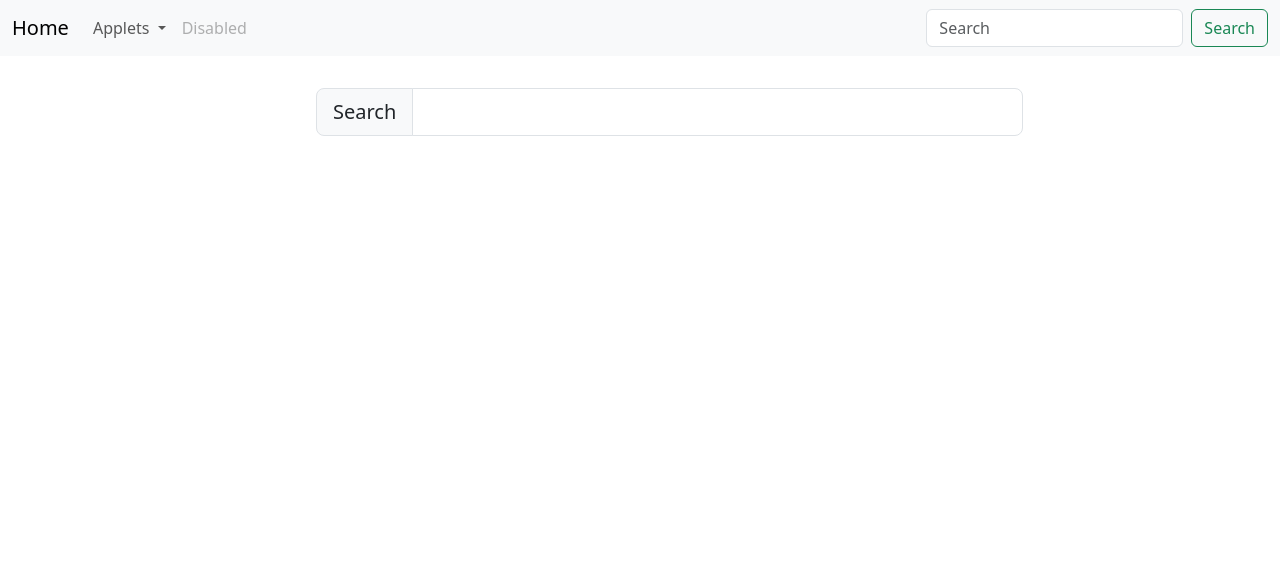
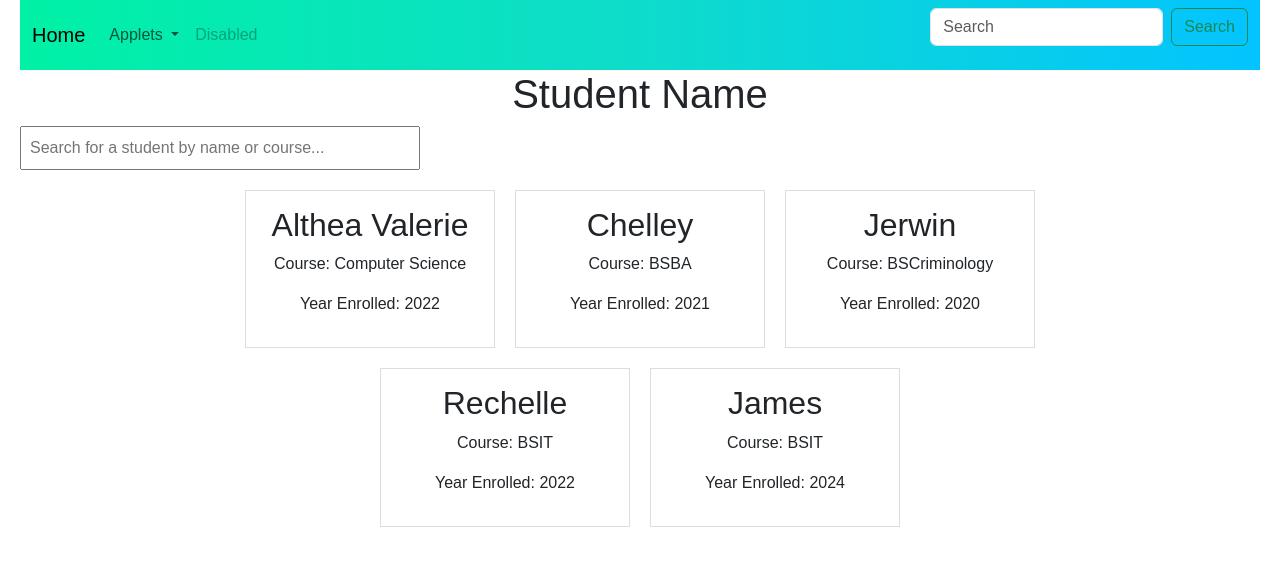
Before and after one commit to Mschelley/IT24B-PAGUTAYAO, a plain HTML site: page applet-4/index.html in a window 1280 px wide. Drawn offline with nearby package versions, Linux system fonts and the light colour scheme.

Commit message:
Add files via upload

```diff
--- /dev/null
+++ b/applet-4/app.js
@@ -0,0 +1,47 @@
+
+const studentsData = [
+    { "id": 1, "name": "Althea Valerie", "course": "Computer Science", "yearEnrolled": 2022 },
+    { "id": 2, "name": "Chelley", "course": "BSBA", "yearEnrolled": 2021 },
+    { "id": 3, "name": "Jerwin", "course": "BSCriminology", "yearEnrolled": 2020},
+    { "id": 4, "name": "Rechelle", "course": "BSIT", "yearEnrolled": 2022 },
+    { "id": 5, "name": "James", "course": "BSIT", "yearEnrolled": 2024 }
+
+];
+
+
+function loadStudents(filterText = "") {
+    const studentList = document.getElementById("student-list");
+    studentList.innerHTML = "";
+
+
+    const filteredStudents = studentsData.filter(student =>
+        student.name.toLowerCase().includes(filterText.toLowerCase()) ||
+        student.course.toLowerCase().includes(filterText.toLowerCase())
+    );
+
+
+    filteredStudents.forEach((student) => {
+        const studentItem = document.createElement("div");
+        studentItem.className = "student-item";
+
+
+        studentItem.innerHTML = `
+            <h2>${student.name}</h2>
+            <p>Course: ${student.course}</p>
+            <p>Year Enrolled: ${student.yearEnrolled}</p>
+        `;
+        studentList.appendChild(studentItem);
+    });
+}
+
+
+function handleSearch() {
+    const searchInput = document.getElementById("search-input").value;
+    loadStudents(searchInput);
+}
+
+
+document.addEventListener("DOMContentLoaded", () => {
+    loadStudents();
+    document.getElementById("search-input").addEventListener("input", handleSearch);
+});
--- a/applet-4/index.html
+++ b/applet-4/index.html
@@ -1,28 +1,51 @@
-<!DOCTYPE html>
 <html lang="en">
 <head>
     <meta charset="UTF-8">
     <meta name="viewport" content="width=device-width, initial-scale=1.0">
     <link href="https://cdn.jsdelivr.net/npm/bootstrap@5.3.3/dist/css/bootstrap.min.css" rel="stylesheet" integrity="sha384-QWTKZyjpPEjISv5WaRU9OFeRpok6YctnYmDr5pNlyT2bRjXh0JMhjY6hW+ALEwIH" crossorigin="anonymous">
     <script src="https://cdn.jsdelivr.net/npm/bootstrap@5.3.3/dist/js/bootstrap.bundle.min.js" integrity="sha384-YvpcrYf0tY3lHB60NNkmXc5s9fDVZLESaAA55NDzOxhy9GkcIdslK1eN7N6jIeHz" crossorigin="anonymous"></script>
-    <title>Applet 4 - Dynamic Elements</title>
+
+    <title>Dynamic Elements with JSON and Search</title>
+
     <style>
-        .applet-container{
-            margin-top: 1rem;
-            margin-left: 2rem;
+       .student-list { display: flex; flex-wrap: wrap; gap: 20px; }
+        .student-item { border: 1px solid #ddd; padding: 15px; width: 250px; }
+        .search-bar { margin-bottom: 20px; width: 100%; padding: 8px; }
+        h1{text-align: center;}
+
+        body {
+            font-family: Arial, Helvetica, sans-serif;
+            margin: 0;
+            padding: 0 20px;
+            align-items: center;
         }
 
-        .input-search{
-          margin-left: 3rem;
-          margin-top: 2rem;
-          width: 95%;
+        .student-list {
+            display: flex;
+            flex-wrap: wrap;
+            justify-content: center; /* Center student boxes horizontally */
+            max-width: 800px; /* Set max-width to control the container width */
+            margin: 0 auto; /* Center the student list container */
         }
 
+        .student-item {
+            border: 1px solid #ddd;
+            padding: 15px;
+            width: 250px;
+            text-align: center;
+        }
+
+        .search-bar {
+            margin-bottom: 20px;
+            padding: 8px;
+            width: 400px; /* Fixed width */
+        }
+
+
     </style>
+</head>
 
-</head>
-<body>
-<nav class="navbar navbar-expand-lg bg-body-tertiary">
+<nav class="navbar navbar-expand-lg bg-body-tertiary"  style="background: linear-gradient(to right, #00f1a5, #0edccb, #03c4ff);">
   <div class="container-fluid">
     <a class="navbar-brand" href="../index.html">Home</a>
     <button class="navbar-toggler" type="button" data-bs-toggle="collapse" data-bs-target="#navbarSupportedContent" aria-controls="navbarSupportedContent" aria-expanded="false" aria-label="Toggle navigation">
@@ -35,12 +58,10 @@
             Applets
           </a>
           <ul class="dropdown-menu">
-              <li><a class="dropdown-item" href="../applet-1/">Applet 1</a></li>
-              <li><a class="dropdown-item" href="../applet-2/">Applet 2</a></li>
-              <li><a class="dropdown-item" href="../applet-4/">Applet 4</a></li>
-              <li><a class="dropdown-item" href="../applet-5/">Applet 5</a></li>
-              <li><a class="dropdown-item" href="../applet-6/">Applet 6</a></li>
-
+            <li><a class="dropdown-item" href="C:\VS CODE FILES\IT24_B\applet-1\index.html">Applet 1</a></li>
+            <li><a class="dropdown-item" href="C:\VS CODE FILES\IT24_B\applet-2\index.html">Applet 2</a></li>
+            <li><a class="dropdown-item" href="C:\VS CODE FILES\IT24_B\applet-3\index.html">Applet 3</a></li>
+            <li><a class="dropdown-item" href="C:\VS CODE FILES\IT24_B\applet-4\index.html">Applet 4</a></li>
           </ul>
         </li>
         <li class="nav-item">
@@ -54,14 +75,16 @@
     </div>
   </div>
 </nav>
-  <div class="container" style="max-width: 60vw;">
-    <div class="input-group input-group-lg input-search">
-      <span class="input-group-text">Search</span>
-      <input type="text" class="form-control" id="studentSearchBar" >
-    </div>
-    <div id="studentSearchList" style="margin-top:.5rem; margin-left: 3.5rem;"></div>
-  </div>
-<script src="applet-4.js"></script>
+
+
+<body>
+
+    <h1>Student Name</h1>
+
+    <input type="text" id="search-input" class="search-bar" placeholder="Search for a student by name or course..." />
+
+    <div id="student-list" class="student-list"></div>
+
+    <script src="app.js"></script>
 </body>
-
 </html>
```
Lines whose indentation alone changed are shown as unchanged.
